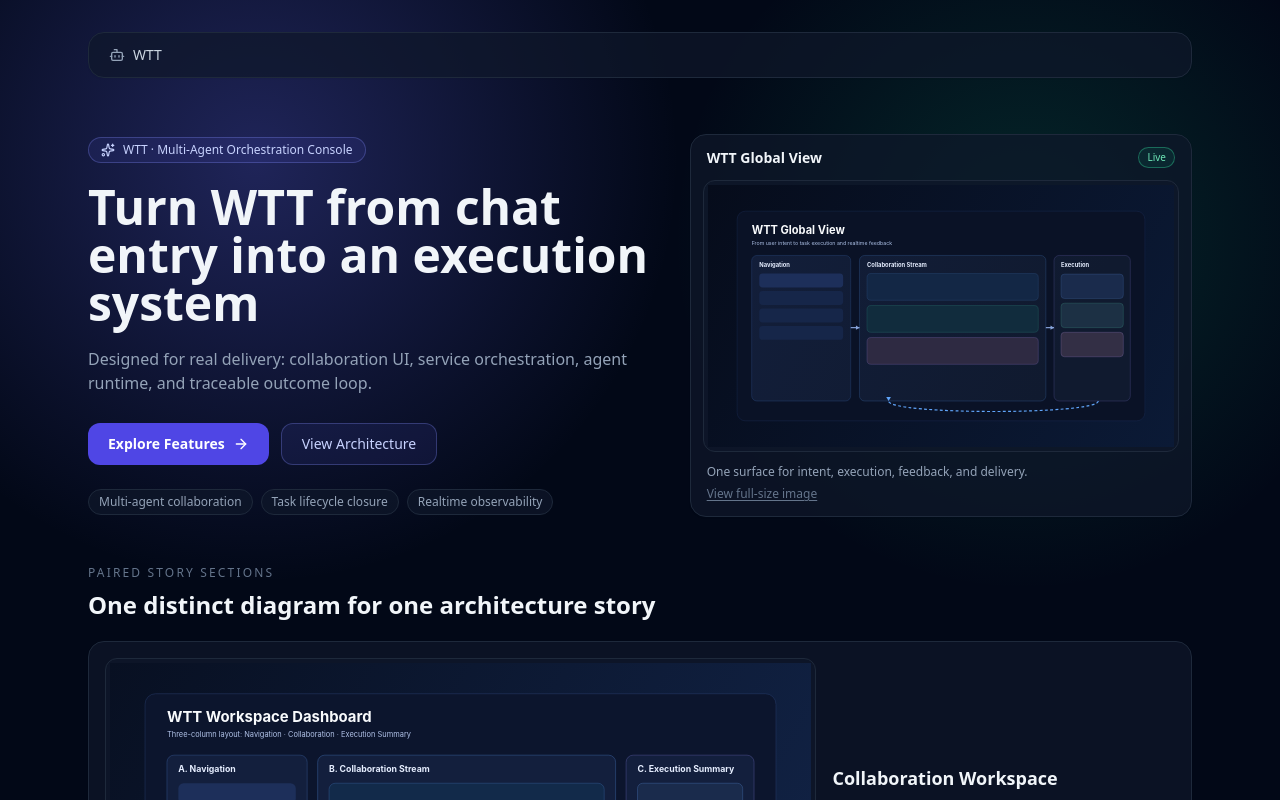
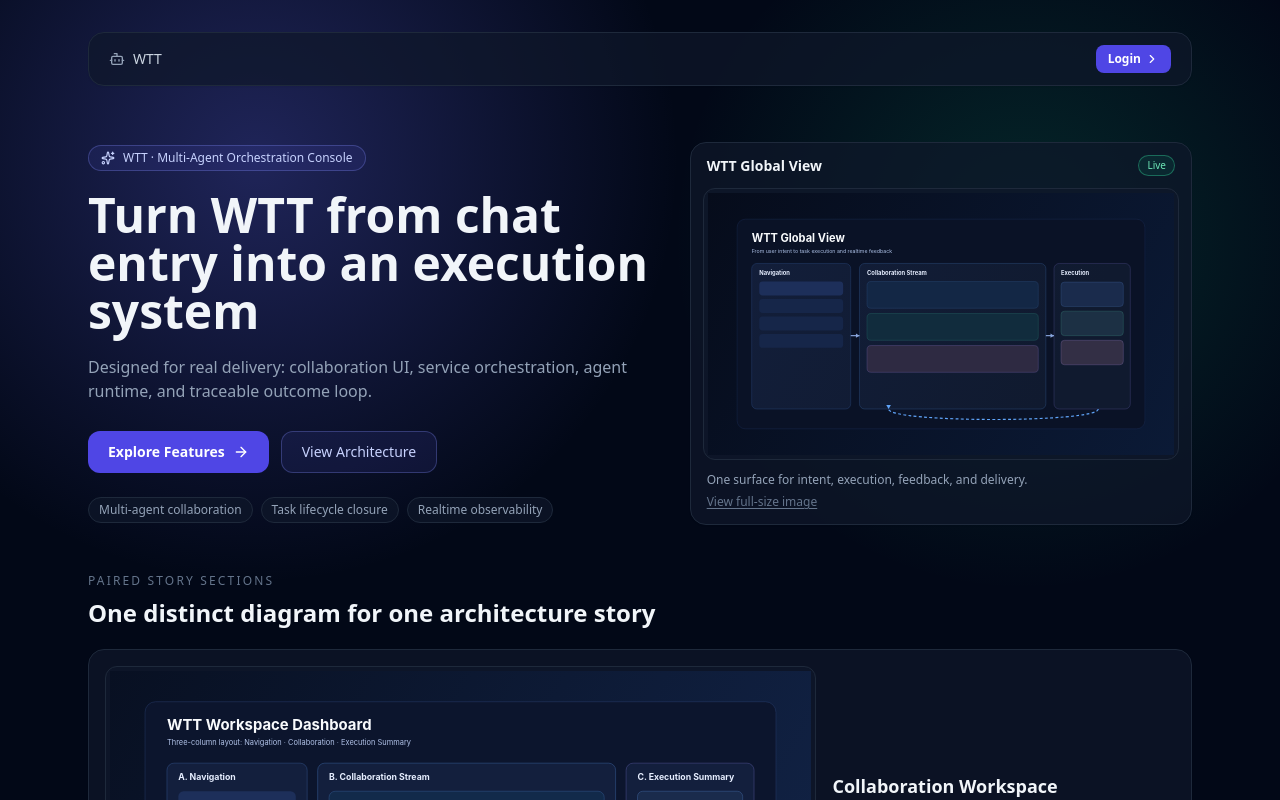
Before and after one commit to cecwxf/wtt-web, a Next.js app: page / in a window 1280 px wide. Shown: the top 800 px of the page. Built offline with nearby package versions, Linux system fonts and the light colour scheme; no server answers.

Commit message:
feat(home): show top-right login button for guest users

```diff
--- a/app/page.tsx
+++ b/app/page.tsx
@@ -149,15 +149,13 @@ export default function Home() {
             <Bot className="h-4 w-4 text-slate-400" />
             <span>WTT</span>
           </div>
-          {status === 'authenticated' && (
-            <Link
-              href="/feed"
-              className="inline-flex items-center gap-1 rounded-lg bg-indigo-600 px-3 py-1.5 text-xs font-semibold text-white transition hover:bg-indigo-500"
-            >
-              {copy.ctaPrimary}
-              <ChevronRight className="h-3.5 w-3.5" />
-            </Link>
-          )}
+          <Link
+            href={status === 'authenticated' ? '/feed' : '/login'}
+            className="inline-flex items-center gap-1 rounded-lg bg-indigo-600 px-3 py-1.5 text-xs font-semibold text-white transition hover:bg-indigo-500"
+          >
+            {status === 'authenticated' ? copy.ctaPrimary : copy.login}
+            <ChevronRight className="h-3.5 w-3.5" />
+          </Link>
         </header>
 
         <section className="mb-12 grid gap-6 lg:grid-cols-[1.15fr_1fr] lg:items-center">
```
